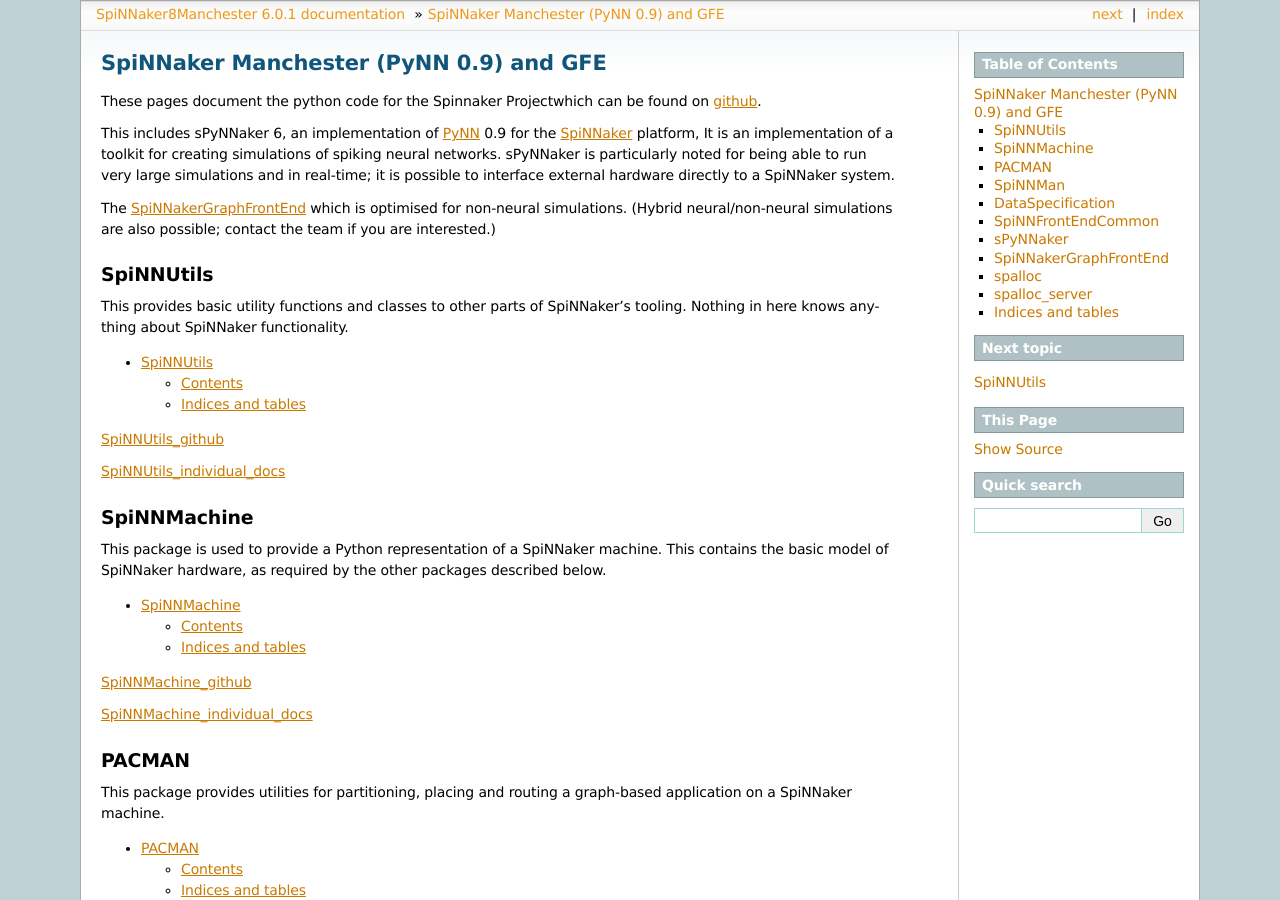
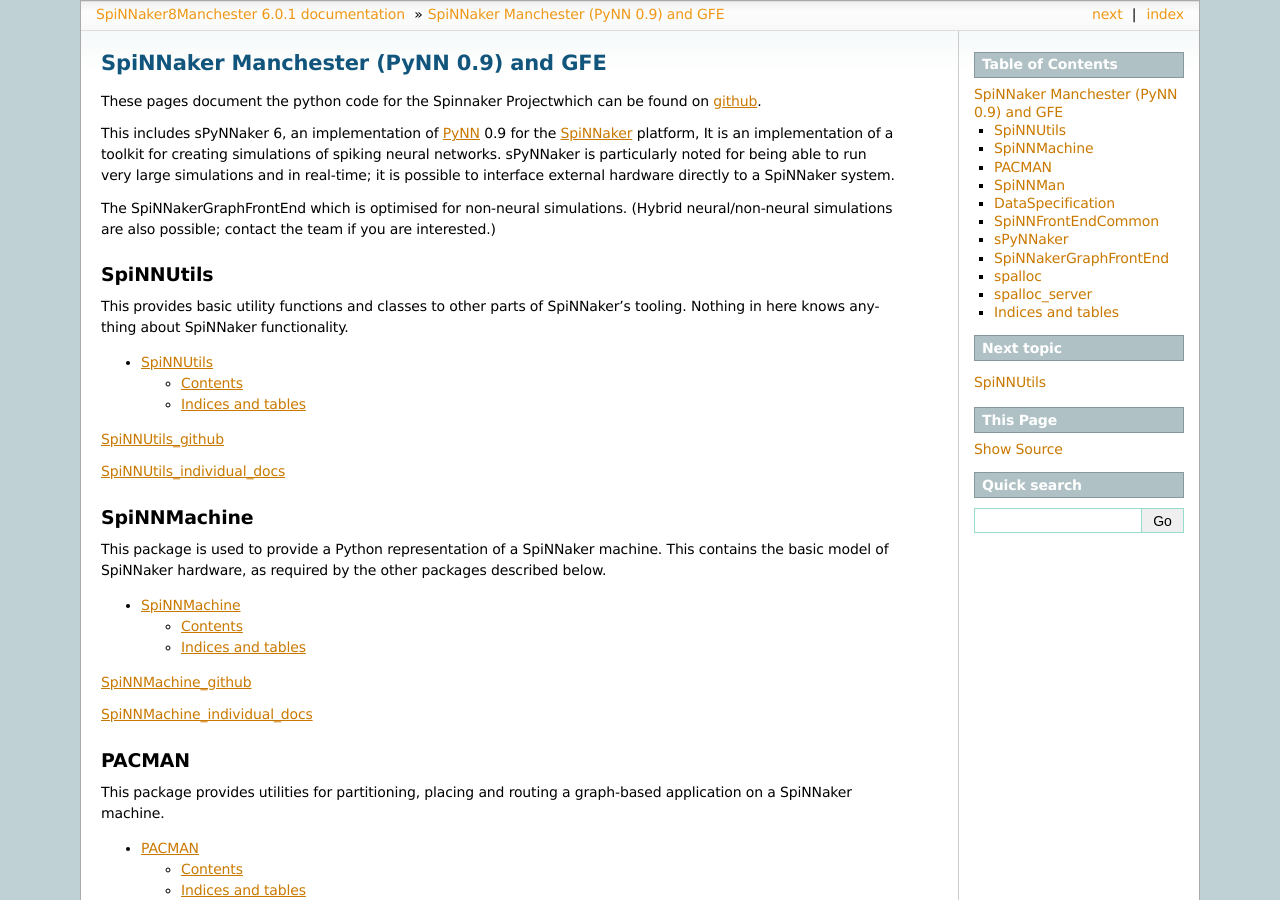
Before and after one commit to SpiNNakerManchester/sphinx8, a Sphinx documentation site: the page built from doc/source/index.rst, in a window 1280 px wide and 900 px high. Built offline with Sphinx 7.4.7, drawn with Linux system fonts in a browser that asks for light colours; pages that are not in the unit, such as notebooks, are missing from menus; part of the change alters nothing that is shown.

```diff
--- a/doc/source/index.rst
+++ b/doc/source/index.rst
@@ -9,14 +9,13 @@ particularly noted for being able to run very large simulations and in
 real-time; it is possible to interface external hardware directly to a
 SpiNNaker system.
 
-The SpiNNakerGraphFrontEnd_ which is optimised for non-neural simulations.
+The SpiNNakerGraphFrontEnd which is optimised for non-neural simulations.
 (Hybrid neural/non-neural simulations are also possible; contact the team if
 you are interested.)
 
 .. _PyNN: https://neuralensemble.org/PyNN/
 .. _SpiNNaker: http://apt.cs.manchester.ac.uk/projects/SpiNNaker/
 .. _github: https://github.com/SpiNNakerManchester
-.. _SpiNNakerGraphFrontEnd: http://spinnaker-graphfrontend-combined.readthedocs.io
 
 SpiNNUtils
 ----------
@@ -33,7 +32,7 @@ SpiNNUtils_github_
 SpiNNUtils_individual_docs_
 
 .. _SpiNNUtils_github: https://github.com/SpiNNakerManchester/SpiNNUtils
-.. _SpiNNUtils_individual_docs: http://spinnutils.readthedocs.io
+.. _SpiNNUtils_individual_docs: https://spinnutils.readthedocs.io
 
 SpiNNMachine
 ------------
@@ -51,7 +50,7 @@ SpiNNMachine_github_
 SpiNNMachine_individual_docs_
 
 .. _SpiNNMachine_github: https://github.com/SpiNNakerManchester/SpiNNMachine
-.. _SpiNNMachine_individual_docs: http://spinnmachine.readthedocs.io
+.. _SpiNNMachine_individual_docs: https://spinnmachine.readthedocs.io
 
 PACMAN
 ------
@@ -68,7 +67,7 @@ PACMAN_github_
 PACMAN_individual_docs_
 
 .. _PACMAN_github: https://github.com/SpiNNakerManchester/PACMAN
-.. _PACMAN_individual_docs: http://pacman.readthedocs.io
+.. _PACMAN_individual_docs: https://pacman.readthedocs.io
 
 SpiNNMan
 --------
@@ -84,7 +83,7 @@ SpiNNMan_github_
 SpiNNMan_individual_docs_
 
 .. _SpiNNMan_github: https://github.com/SpiNNakerManchester/SpiNNMan
-.. _SpiNNMan_individual_docs: http://spinnman.readthedocs.io
+.. _SpiNNMan_individual_docs: https://spinnman.readthedocs.io
 
 DataSpecification
 -----------------
@@ -101,7 +100,7 @@ DataSpecification_github_
 DataSpecification_individual_docs_
 
 .. _DataSpecification_github: https://github.com/SpiNNakerManchester/DataSpecification
-.. _DataSpecification_individual_docs: http://dataspecification.readthedocs.io
+.. _DataSpecification_individual_docs: https://dataspecification.readthedocs.io
 
 SpiNNFrontEndCommon
 -------------------
@@ -119,7 +118,7 @@ SpiNNFrontEndCommon_github_
 SpiNNFrontEndCommon_individual_docs_
 
 .. _SpiNNFrontEndCommon_github: https://github.com/SpiNNakerManchester/SpiNNFrontEndCommon
-.. _SpiNNFrontEndCommon_individual_docs: http://spinnfrontendcommon.readthedocs.io
+.. _SpiNNFrontEndCommon_individual_docs: https://spinnfrontendcommon.readthedocs.io
 
 sPyNNaker
 ---------
@@ -135,7 +134,7 @@ sPyNNaker_github_
 sPyNNaker_individual_docs_
 
 .. _sPyNNaker_github: https://github.com/SpiNNakerManchester/sPyNNaker
-.. _sPyNNaker_individual_docs: http://spynnaker.readthedocs.io
+.. _sPyNNaker_individual_docs: https://spynnaker.readthedocs.io
 
 SpiNNakerGraphFrontEnd
 ----------------------
@@ -151,7 +150,7 @@ SpiNNakerGraphFrontEnd_github_
 SpiNNakerGraphFrontEnd_individual_docs_
 
 .. _SpiNNakerGraphFrontEnd_github: https://github.com/SpiNNakerManchester/SpiNNakerGraphFrontEnd
-.. _SpiNNakerGraphFrontEnd_individual_docs: https://readthedocs.org/projects/spinnakergraphfrontend/
+.. _SpiNNakerGraphFrontEnd_individual_docs: https://spinnakergraphfrontend.readthedocs.io/
 
 spalloc
 -------
```
